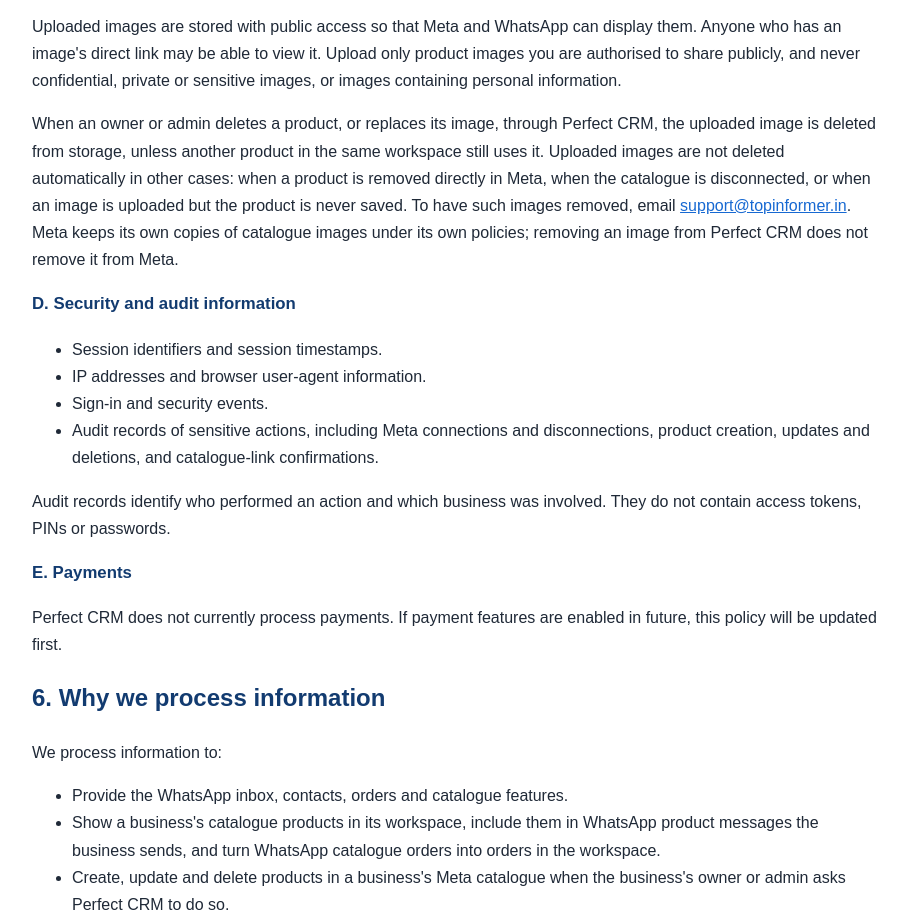
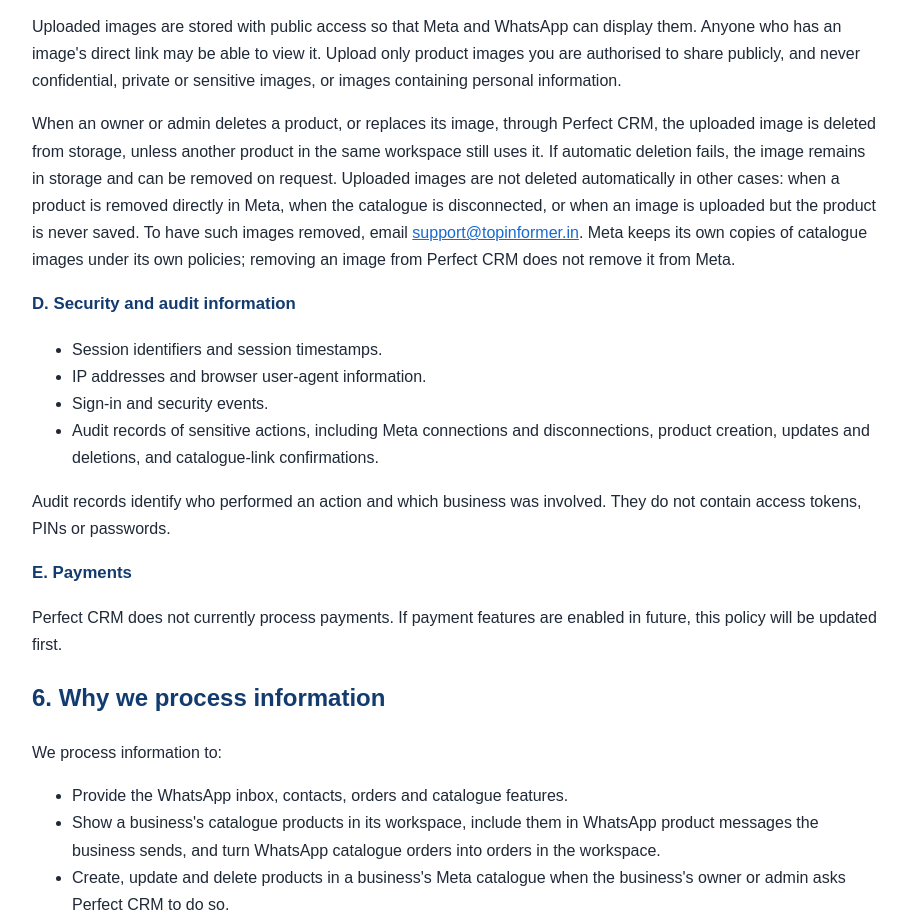
Before and after one commit to jonesabrahamp91-art/perfect-crm-privacy, a plain HTML site: page index.html in a window 1280 px wide. Shown: the part 3555-4465 px from the top of the page, without its empty margins (183-1090 px from the left). Drawn offline with Linux system fonts and the light colour scheme.

Commit message:
Policy pages: note that a failed automatic image deletion leaves the image (F1)
The image clean-up after a product delete or image replacement can fail
(ImageCleanupResult "failed"); the pages now say the image then remains and
can be removed on request. "Last updated" stays 25 November 2026 (date of
this edit).

Co-Authored-By: Claude Opus 5.5 <noreply@anthropic.com>
Claude-Session: https://claude.ai/code/session_01UGrKFHR3QApGoht24RaoJg

```diff
--- a/index.html
+++ b/index.html
@@ -118,7 +118,7 @@
 <h3>Product images and file storage</h3>
 <p>Product images uploaded through Perfect CRM are stored in Vercel Blob storage in Mumbai, India. Only a business's owners and admins can upload images. Images must be JPG or PNG files of at least 500 × 500 pixels and up to 4 MB. Each file is stored under a new, neutral file name; the original file name is not kept. Images that Perfect CRM reads from a connected Meta catalogue are not copied into this storage; Perfect CRM keeps only Meta's link to them.</p>
 <p>Uploaded images are stored with public access so that Meta and WhatsApp can display them. Anyone who has an image's direct link may be able to view it. Upload only product images you are authorised to share publicly, and never confidential, private or sensitive images, or images containing personal information.</p>
-<p>When an owner or admin deletes a product, or replaces its image, through Perfect CRM, the uploaded image is deleted from storage, unless another product in the same workspace still uses it. Uploaded images are not deleted automatically in other cases: when a product is removed directly in Meta, when the catalogue is disconnected, or when an image is uploaded but the product is never saved. To have such images removed, email <a href="mailto:support@topinformer.in">support@topinformer.in</a>. Meta keeps its own copies of catalogue images under its own policies; removing an image from Perfect CRM does not remove it from Meta.</p>
+<p>When an owner or admin deletes a product, or replaces its image, through Perfect CRM, the uploaded image is deleted from storage, unless another product in the same workspace still uses it. If automatic deletion fails, the image remains in storage and can be removed on request. Uploaded images are not deleted automatically in other cases: when a product is removed directly in Meta, when the catalogue is disconnected, or when an image is uploaded but the product is never saved. To have such images removed, email <a href="mailto:support@topinformer.in">support@topinformer.in</a>. Meta keeps its own copies of catalogue images under its own policies; removing an image from Perfect CRM does not remove it from Meta.</p>
 <h3>D. Security and audit information</h3>
 <ul>
 <li>Session identifiers and session timestamps.</li>
```
Also changed, not shown: data-deletion.html (+1 -1 lines).
